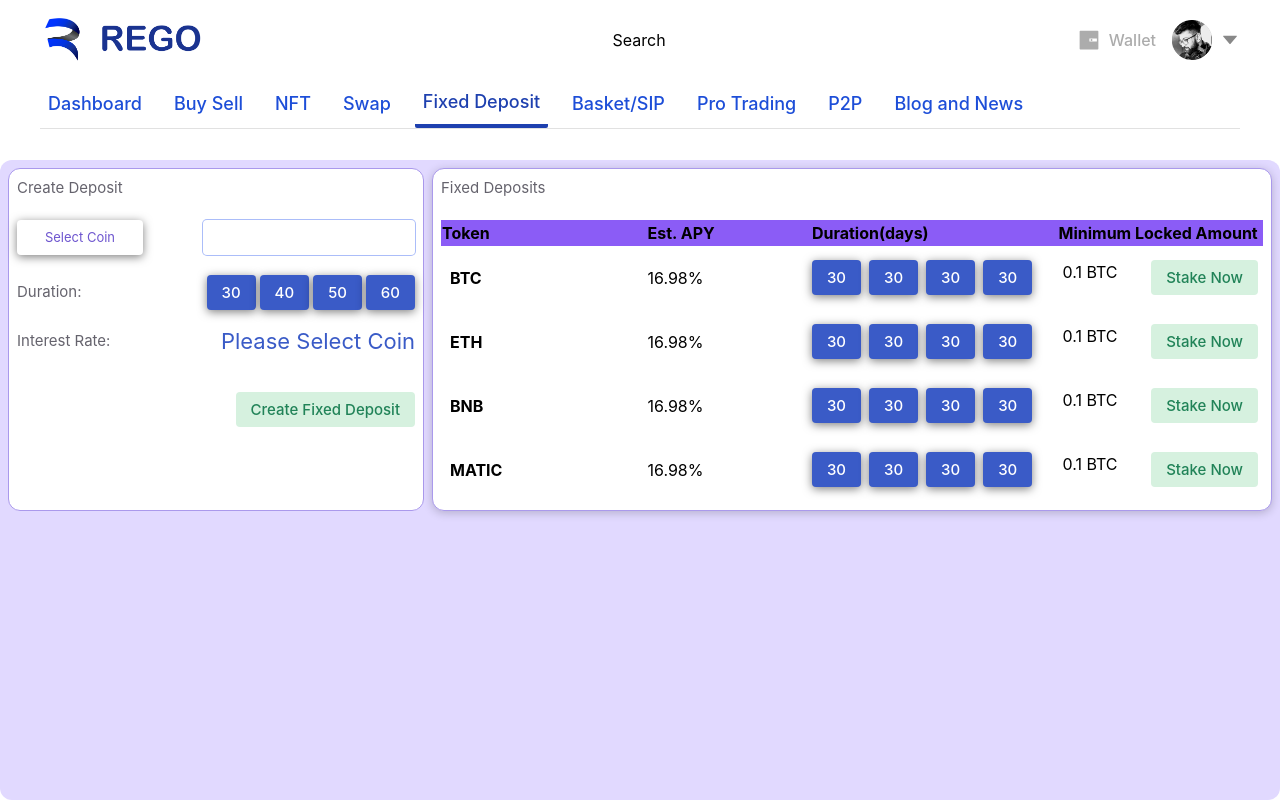
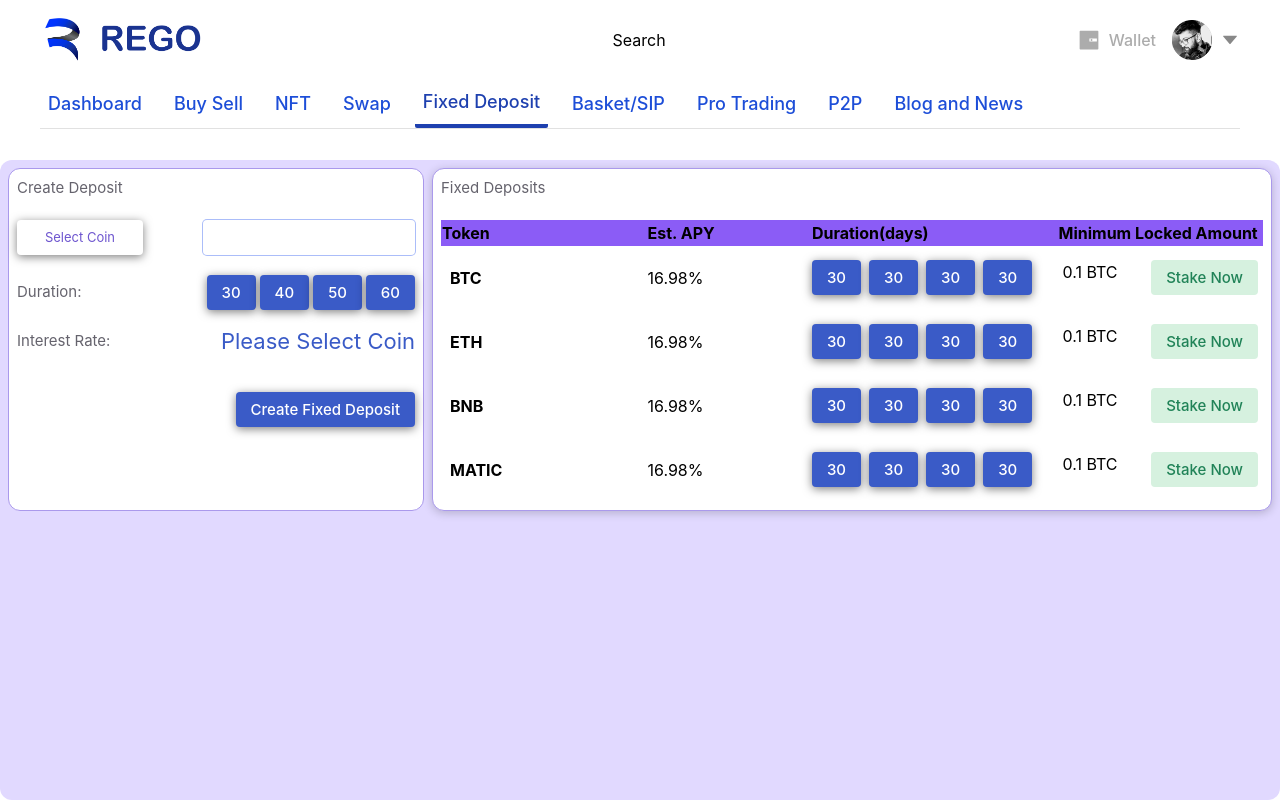
Before and after one commit to QuestGltAdmin/Rego-front, a React (Create React App) app: page /fixed-deposit in a window 1280 px wide. Built offline with nearby package versions, Linux system fonts and the light colour scheme.

Commit message:
fixed deposit button fix

```diff
--- a/src/pages/fixed-deposit/index.jsx
+++ b/src/pages/fixed-deposit/index.jsx
@@ -197,7 +197,7 @@ function FixedDeposit() {
           <Flex css={{ marginTop: 20, justifyContent: 'flex-end' }}>
             <Button
               onClick={() => createFixedDeposit()}
-              variant="green">Create Fixed Deposit</Button>
+            >Create Fixed Deposit</Button>
           </Flex>
         </Flex>
         <Box css={{ borderColor: violet.violet8 }} className="p-2 rounded-xl border col-span-2">
```
